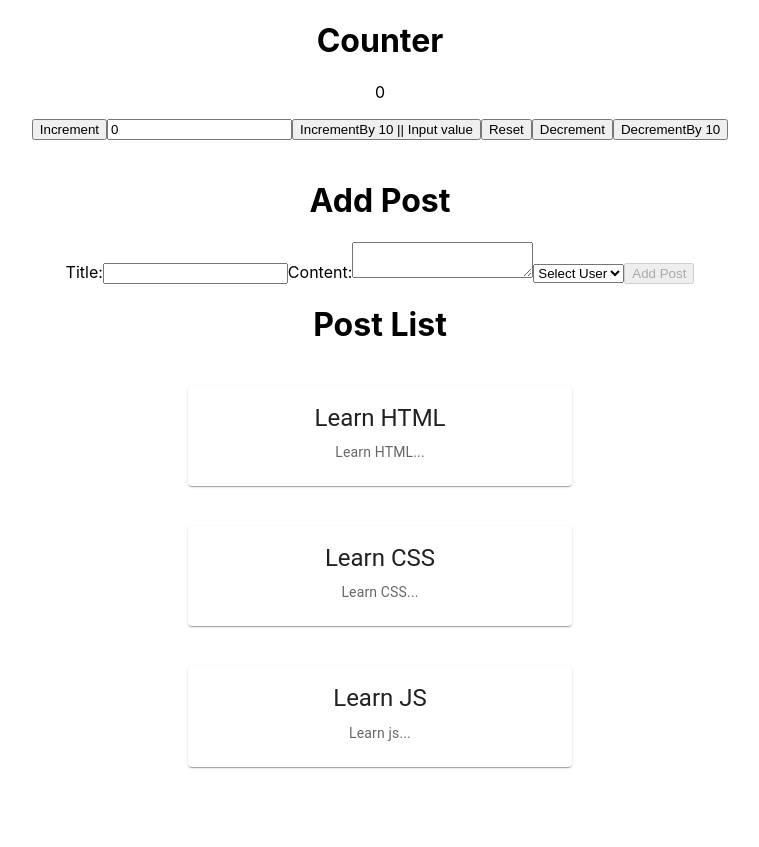
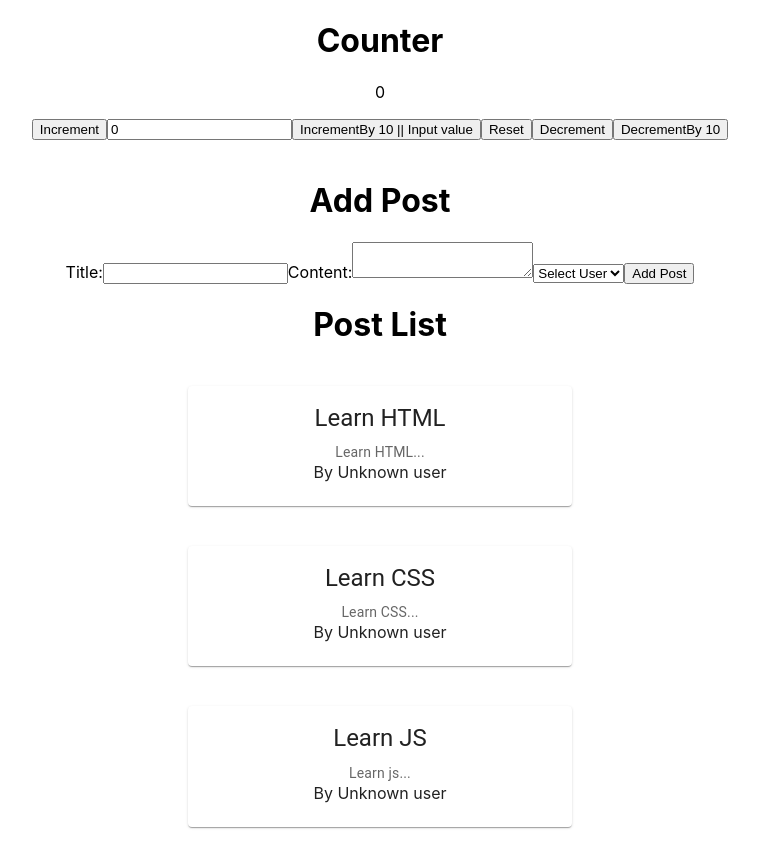
Before and after one commit to stmg202022/CRUD-redux-toolkits-Step-by-Step, a React (Create React App) app: page / in a window 1280 px wide. Shown: the whole page, without its empty margins (260-1019 px from the left). Before the commit the page ends 800 px from the top, so only its background shows below. Built offline with nearby package versions, Linux system fonts and the light colour scheme.

Commit message:
postAuthor find (by userSlice and postSlice match)

```diff
--- a/src/Components/Posts/addPost.js
+++ b/src/Components/Posts/addPost.js
@@ -13,14 +13,16 @@ const AddPost = () => {
   //Users
   const { users } = useSelector(selectAllUsers);
   console.log(users);
-  const [userId, setUserId] = useState("");
+  const [userId, setUserId] = useState(null);
 
   //form
   const [title, setTitle] = useState("");
   const [content, setContent] = useState("");
 
   //before submit
-  const canSave = userId && title && content;
+  // const canSave = userId && title && content;
+
+  const canSave = true;
 
   const submitPost = (e) => {
     e.preventDefault();
@@ -33,11 +35,11 @@ const AddPost = () => {
     //   content,
     // };
 
-    dispatch(addPost({ title, content, userId }));
+    const userIdAsNumber = userId ? parseInt(userId) : null;
+    dispatch(addPost({ title, content, userId: userIdAsNumber }));
 
     setTitle("");
     setContent("");
-    setUserId("");
     // }
   };
 
--- /dev/null
+++ b/src/Components/Posts/postAuthor.js
@@ -0,0 +1,13 @@
+import { useSelector } from "react-redux";
+
+const PostAuthor = ({ userId }) => {
+  const { users } = useSelector((state) => state.users);
+
+  const author = users.find((user) => user.id === userId);
+
+  console.log("existAuthor is :", author);
+
+  return <div>By {author ? author.name : "Unknown user"}</div>;
+};
+
+export default PostAuthor;
--- a/src/Components/Posts/postsList.js
+++ b/src/Components/Posts/postsList.js
@@ -6,9 +6,12 @@ import { selectAllPost } from "../../ReduxSlice/Posts/postSlice";
 import Card from "@mui/material/Card";
 import CardContent from "@mui/material/CardContent";
 import Typography from "@mui/material/Typography";
+import PostAuthor from "./postAuthor";
 
 // import Button from "@mui/material/Button";
 // import CardActions from "@mui/material/CardActions";
+
+//postAuthor
 
 export default function PostList() {
   const { posts } = useSelector(selectAllPost);
@@ -26,6 +29,8 @@ export default function PostList() {
           <Typography variant="body2" color="text.secondary">
             {post.content}
           </Typography>
+
+          <PostAuthor userId={post.userId} />
         </CardContent>
         {/* <CardActions>
           <Button size="small">Share</Button>
```
